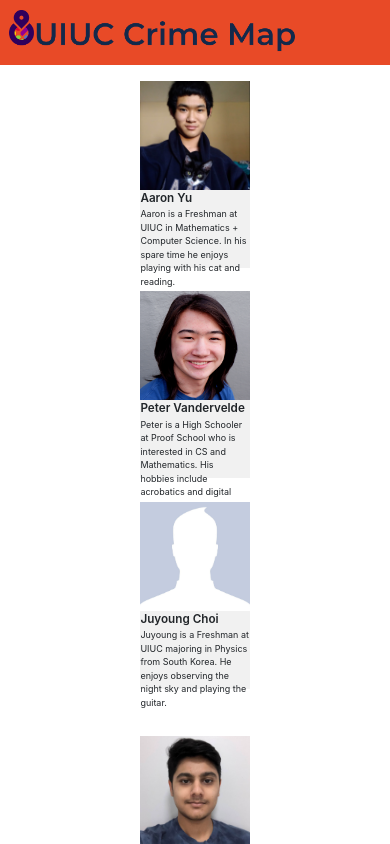
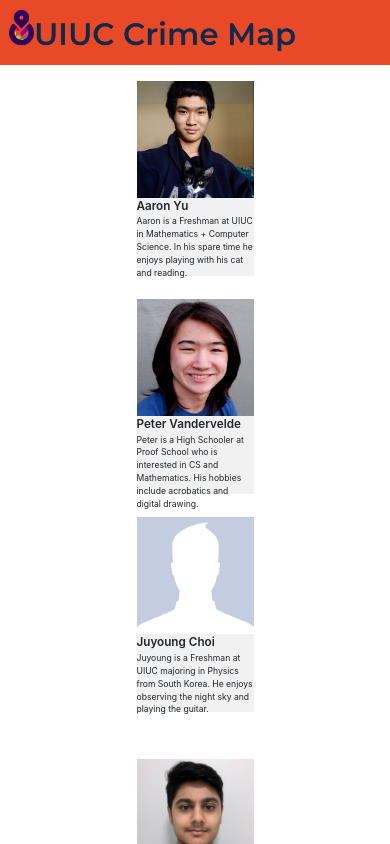
Before and after one commit to aayu3/UIUCCrimeMap, a React (Create React App) app in the folder mapclient/: page /team in a window 390 px wide. Shown: the top 844 px of the page. Built offline with nearby package versions, Linux system fonts and the light colour scheme; no server answers.

Commit message:
fixing mobile view

```diff
--- a/mapclient/src/components/Team/Team.css
+++ b/mapclient/src/components/Team/Team.css
@@ -144,13 +144,13 @@
         margin-right: 12vw;
         margin-top: 4vw;
         margin-bottom: 2vw;
-        width: 28vw;
-        height: 48vw;
+        width: 30vw;
+        height: 50vw;
     }
 
     .profilepic {
-        width: 28vw;
-        height: 28vw;
+        width: 30vw;
+        height: 30vw;
     }
 
     .name {
@@ -159,6 +159,6 @@
     }
 
     .bio {
-        font-size: 2.3vw;
+        font-size: 2.2vw;
     }
 }
```
